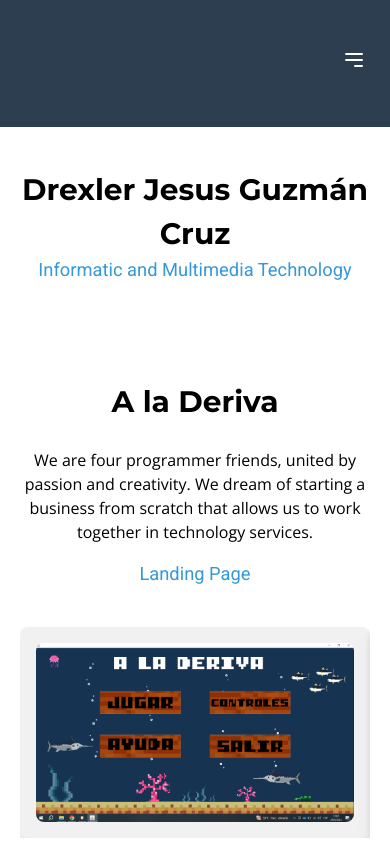
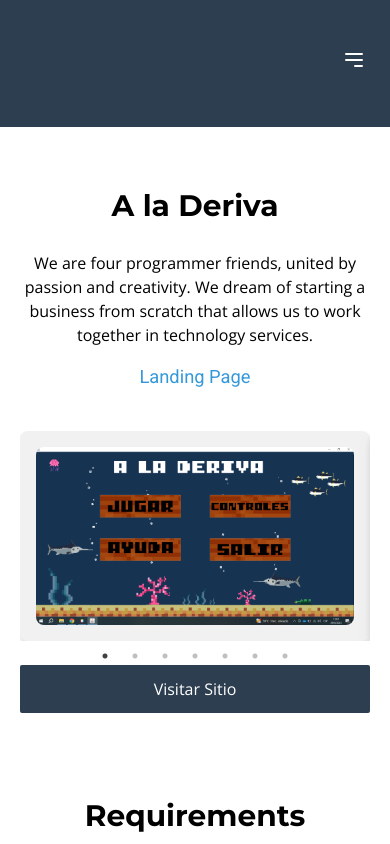
Before and after one commit to DrexGuzman/portfolio, a React (Vite) app: page /project/1 in a window 390 px wide. Shown: the top 844 px of the page. Built offline with nearby package versions, Linux system fonts and the light colour scheme.

Commit message:
ajusts on project.jsx

```diff
--- a/src/common/SecondSection.jsx
+++ b/src/common/SecondSection.jsx
@@ -2,7 +2,7 @@
 export function SecondSection({ title, description, subtitle }) {
 
     return (
-        <div className="text-center pt-20 pb-10">
+        <div className="text-center md:pt-20 pt-10 pb-10">
             <h1 className="md:text-titulo text-subtitulo font-main font-bold py-4">{title}</h1>
             <p className="md:text-texto font-second py-2">{description}</p>
             <h2 className="md:text-subtitulo text-texto font-third text-blue-2 pt-2">{subtitle}</h2>
--- a/src/pages/Project.jsx
+++ b/src/pages/Project.jsx
@@ -130,14 +130,14 @@ export function Project({ title, description, image }) {
     return (
         <>
             <Header />
-            <IntroSection title='Drexler Jesus Guzmán Cruz' subtitle='Informatic and Multimedia Technology' />
+            {/* <IntroSection title='Drexler Jesus Guzmán Cruz' subtitle='Informatic and Multimedia Technology' /> */}
             <div className="md:mx-60 mx-5 overflow-hidden">
 
                 <SecondSection title={project.title} description={project.description} subtitle={project.subtitle} />
 
                 <div className="md:w-[50vw] m-auto">
 
-                    <Slider {...settings}>
+                    <Slider {...settings} className="">
                         {project.image.map((img, index) => (
                             <div key={index} className="bg-grey-1 rounded-lg drop-shadow-lg">
                                 <picture className="p-4 flex justify-center items-center">
```
